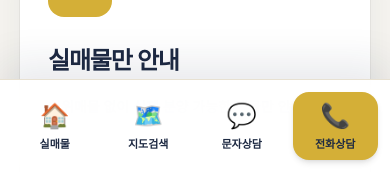
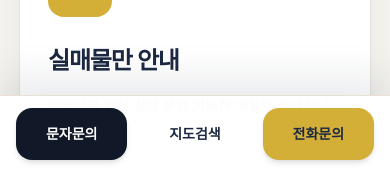
Before and after one commit to goldrealproperty-bit/gold-housing, a Next.js app: page / in a window 390 px wide. Shown: the part 672-844 px from the top of the page. Built offline with nearby package versions, Linux system fonts and the light colour scheme; no server answers; the database is empty.

Commit message:
모바일 하단 문의 변경

```diff
--- a/components/v2/BottomNav.tsx
+++ b/components/v2/BottomNav.tsx
@@ -15,47 +15,28 @@ export default function BottomNav() {
 원하시는 조건 :`);
 
   return (
-    <nav className="fixed bottom-0 left-0 right-0 z-50 border-t border-[#E8E1D2] bg-white/95 px-3 py-3 shadow-[0_-15px_40px_rgba(29,41,66,0.10)] backdrop-blur-xl md:hidden">
-      <div className="mx-auto grid max-w-md grid-cols-4 gap-2">
+    <nav className="fixed bottom-0 left-0 right-0 z-50 border-t border-[#E8E1D2] bg-white/95 px-4 py-3 shadow-[0_-15px_40px_rgba(29,41,66,0.10)] backdrop-blur-xl md:hidden">
+      <div className="mx-auto grid max-w-md grid-cols-3 gap-3">
 
         <a
-          href="#properties"
-          className="flex flex-col items-center justify-center rounded-2xl py-2 transition active:scale-95"
+          href={`sms:${phone}?body=${smsBody}`}
+          className="flex items-center justify-center rounded-2xl bg-[#111827] py-4 text-sm font-black text-white shadow-md active:scale-95"
         >
-          <div className="text-2xl">🏠</div>
-          <span className="mt-1 text-[11px] font-black text-[#1D2942]">
-            실매물
-          </span>
+          문자문의
         </a>
 
         <a
           href="/map"
-          className="flex flex-col items-center justify-center rounded-2xl py-2 transition active:scale-95"
+          className="flex items-center justify-center rounded-2xl py-4 text-sm font-black text-[#1D2942] active:scale-95"
         >
-          <div className="text-2xl">🗺️</div>
-          <span className="mt-1 text-[11px] font-black text-[#1D2942]">
-            지도검색
-          </span>
-        </a>
-
-        <a
-          href={`sms:${phone}?body=${smsBody}`}
-          className="flex flex-col items-center justify-center rounded-2xl py-2 transition active:scale-95"
-        >
-          <div className="text-2xl">💬</div>
-          <span className="mt-1 text-[11px] font-black text-[#1D2942]">
-            문자상담
-          </span>
+          지도검색
         </a>
 
         <a
           href={`tel:${phone}`}
-          className="flex flex-col items-center justify-center rounded-2xl bg-[#D4AF37] py-2 shadow-md transition active:scale-95"
+          className="flex items-center justify-center rounded-2xl bg-[#D4AF37] py-4 text-sm font-black text-[#1D2942] shadow-md active:scale-95"
         >
-          <div className="text-2xl">📞</div>
-          <span className="mt-1 text-[11px] font-black text-[#1D2942]">
-            전화상담
-          </span>
+          전화문의
         </a>
 
       </div>
```
